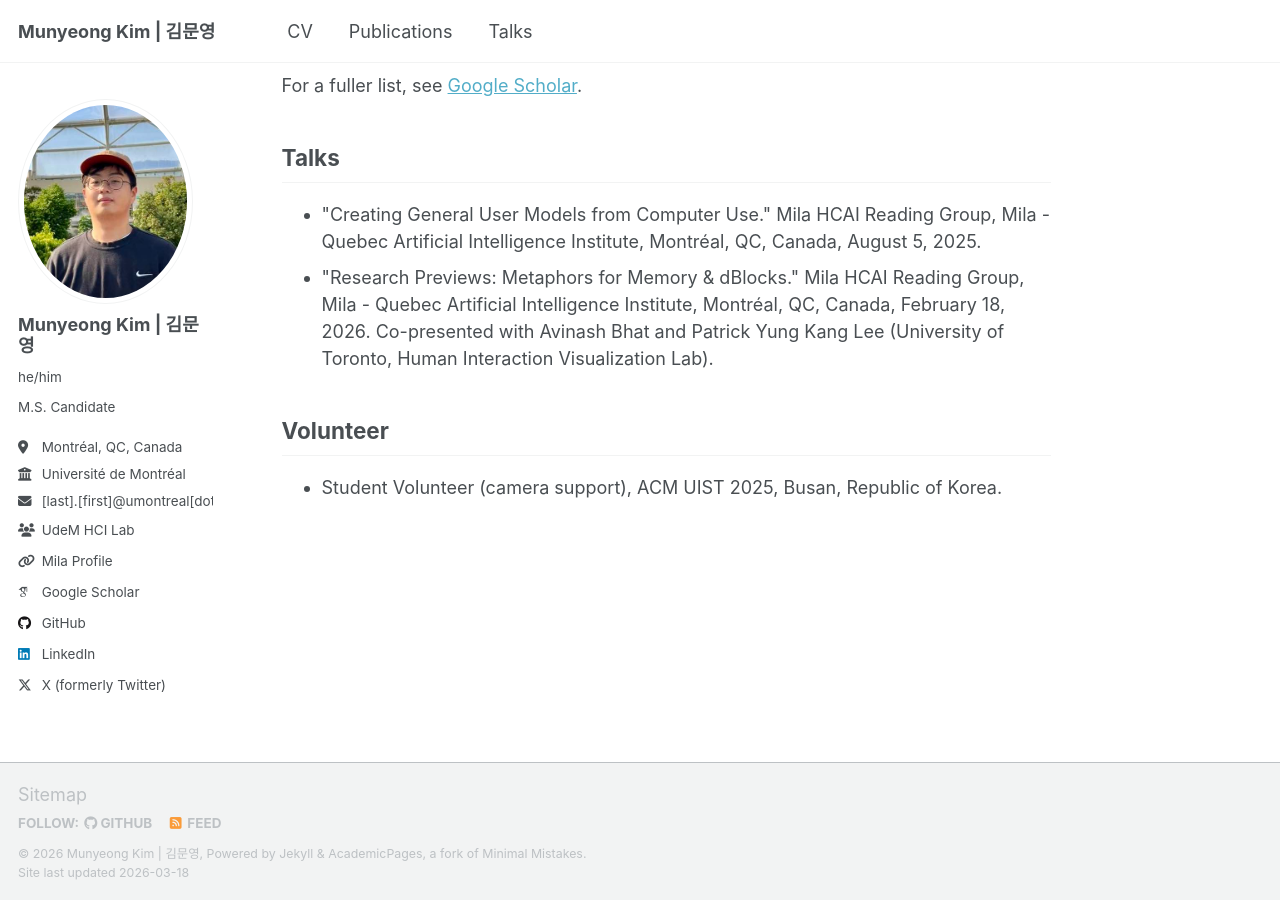
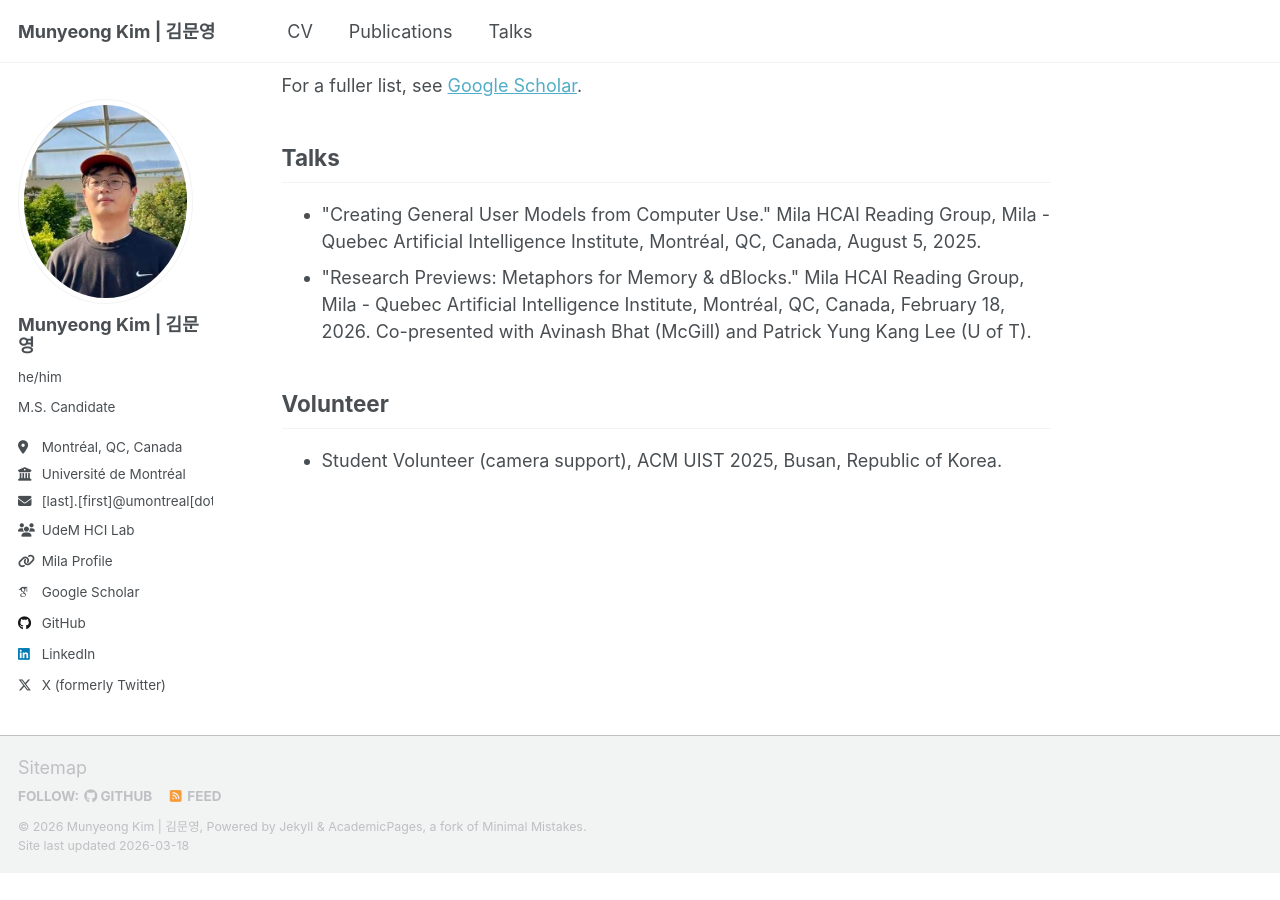
Before and after one commit to MunyeongKim/munyeongkim.github.io, a Jekyll site: the page built from _pages/about.md, in a window 1280 px wide and 900 px high, scrolled down 955 px. Built offline with Jekyll 4.4.1, drawn with Linux system fonts in a browser that asks for light colours; some web fonts are replaced; a script that is not in the unit is left out; after the commit the page ends 1828 px from its top, so only the background shows below that.

Commit message:
Adjust Mila talk co-presenter affiliations

```diff
--- a/_pages/about.md
+++ b/_pages/about.md
@@ -40,7 +40,7 @@ Find Me
   <h2>Talks</h2>
   <ul>
     <li>"Creating General User Models from Computer Use." Mila HCAI Reading Group, Mila - Quebec Artificial Intelligence Institute, Montréal, QC, Canada, August 5, 2025.</li>
-    <li>"Research Previews: Metaphors for Memory &amp; dBlocks." Mila HCAI Reading Group, Mila - Quebec Artificial Intelligence Institute, Montréal, QC, Canada, February 18, 2026. Co-presented with Avinash Bhat and Patrick Yung Kang Lee (University of Toronto, Human Interaction Visualization Lab).</li>
+    <li>"Research Previews: Metaphors for Memory &amp; dBlocks." Mila HCAI Reading Group, Mila - Quebec Artificial Intelligence Institute, Montréal, QC, Canada, February 18, 2026. Co-presented with Avinash Bhat (McGill) and Patrick Yung Kang Lee (U of T).</li>
   </ul>
 </section>
 
```
